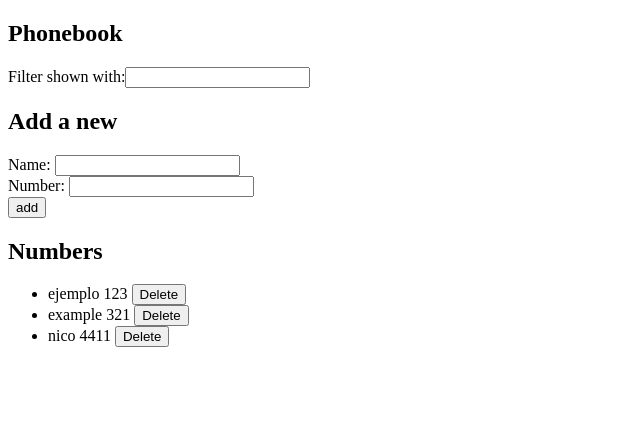
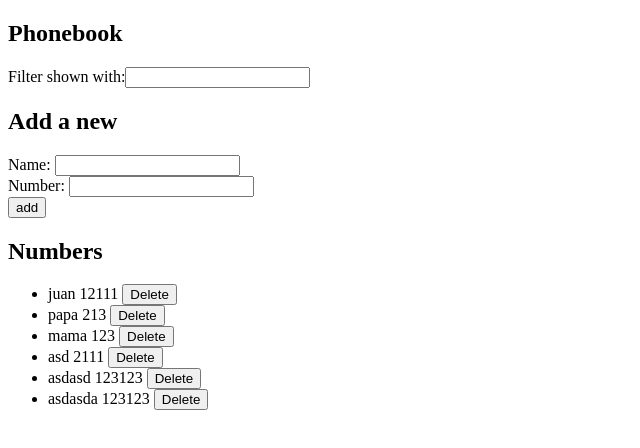
Before and after one commit to Nicobrandoni98/Bootcamp-con-ejercicios, a React (Create React App) app in the folder part2-fullstack-ejercicios/: page / in a window 1280 px wide. Shown: the top 448 px of the page, without its empty margins (0-640 px from the left). Built offline with nearby package versions, Linux system fonts and the light colour scheme; data requests are answered from the project's data file.

Commit message:
terminando ejercicios del cap D part2

```diff
--- a/part2-fullstack-ejercicios/db.json
+++ b/part2-fullstack-ejercicios/db.json
@@ -1,19 +1,40 @@
 {
   "persons": [
     {
-      "id": "94d1",
-      "name": "ejemplo",
+      "id": "8ecd",
+      "name": "juan",
+      "number": "12111"
+    },
+    {
+      "id": "4286",
+      "name": "papa",
+      "number": "213"
+    },
+    {
+      "id": "1c78",
+      "name": "mama",
       "number": "123"
     },
     {
-      "id": "ff65",
-      "name": "example",
-      "number": "321"
+      "id": "a074"
     },
     {
-      "id": "edd9",
-      "name": "nico",
-      "number": "4411"
+      "id": "34d2",
+      "name": "asd",
+      "number": "2111"
+    },
+    {
+      "id": "9dc1"
+    },
+    {
+      "id": "ffb8",
+      "name": "asdasd",
+      "number": "123123"
+    },
+    {
+      "id": "1f74",
+      "name": "asdasda",
+      "number": "123123"
     }
   ]
 }
--- a/part2-fullstack-ejercicios/src/App.jsx
+++ b/part2-fullstack-ejercicios/src/App.jsx
@@ -3,6 +3,7 @@ import Filter from "./components/Filter";
 import PersonForm from "./components/PersonForm";
 import Numbers from "./components/Numbers";
 import axios from "axios";
+import personsService from './services/persons'
 
 const App = () => {
   const [persons, setPersons] = useState([]);
@@ -11,25 +12,33 @@ const App = () => {
   const [filter, setfilter] = useState("");
 
   useEffect(() => {
-    axios.get("http://localhost:3001/persons").then((response) => {
+    personsService.getAll().then((response) => {
       setPersons(response.data);
-      console.log(response);
     });
   }, []);
 
 
   const addPerson = (event) => {
     event.preventDefault();
+    const existingPerson = persons.find((person) => person.name === newName)
 
-    if (persons.find((person) => person.name === newName)) {
-      alert("Ingresa un nombre que no haya sido ingresado");
+    if (existingPerson) {
+      const confirmChange = window.confirm(`Change the number of ${existingPerson.name} ?`)
+      if (confirmChange) {
+        const personObject = {...existingPerson, number : newNumber
+        }
+        personsService.update(existingPerson.id,personObject).then((response) => {
+          setPersons(persons.map(person => person.id === response.data.id ? response.data : person))
+          setNewName("")
+          setNewNumber("")
+        })
+      }
     } else {
       const personObject = {
         name: newName,
         number: newNumber,
       };
-      axios
-        .post("http://localhost:3001/persons", personObject)
+      personsService.create(personObject)
         .then((response) => {
           setPersons(persons.concat(response.data));
           setNewName("");
@@ -53,18 +62,22 @@ const App = () => {
   };
 
   const personsToShow = persons.filter((person) =>
-    person.name.toLowerCase().includes(filter.toLowerCase())
+    person.name && person.name.toLowerCase().includes(filter.toLowerCase())
   );
 
   const deletePerson = id => {
-    const url = `http://localhost:3001/persons/${id}`
-    axios.delete(url).then(response => {
-      setPersons(persons.filter(person => person.id !== id))
-    }).catch(error => {
-      console.error(`No se pudo eliminar la persona con ID ${id}.`, error)
-      alert(`La persona con ID ${id} no se pudo eliminar. Puede que ya haya sido eliminada o no exista.`)
-    })
+    const person = persons.find (person => person.id === id)
 
+    if (person) {
+      const deleteConfirm = window.confirm(`Delete ${person.name} ?`)
+      if (deleteConfirm) {
+      personsService.deletePerson(id).then(response => {
+        setPersons(persons.filter(person => person.id !== id))
+      }).catch(error => {
+        console.error(`No se pudo eliminar la persona con ID ${id}.`, error)
+        alert(`La persona con ID ${id} no se pudo eliminar. Puede que ya haya sido eliminada o no exista.`)
+      })}
+    }
   }
 
   return (
--- /dev/null
+++ b/part2-fullstack-ejercicios/src/services/persons.js
@@ -0,0 +1,25 @@
+import axios from 'axios'
+const baseURl ='http://localhost:3001/persons'
+
+const getAll = () => {
+    return axios.get(baseURl)
+}
+
+const create = (personObject) => {
+    return axios.post(baseURl, personObject)
+}
+
+const update = (id, personObject) => {
+    return axios.put(`${baseURl}/${id}`, personObject)
+}
+
+const deletePerson = (id) => {
+    return axios.delete(`${baseURl}/${id}`)
+}
+
+export default {
+    getAll,
+    create,
+    update,
+    deletePerson
+}
```
